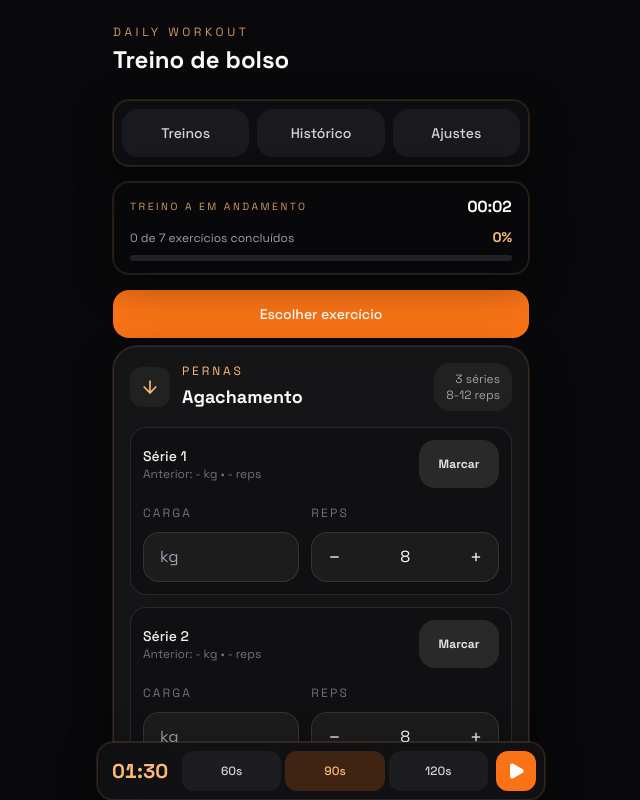
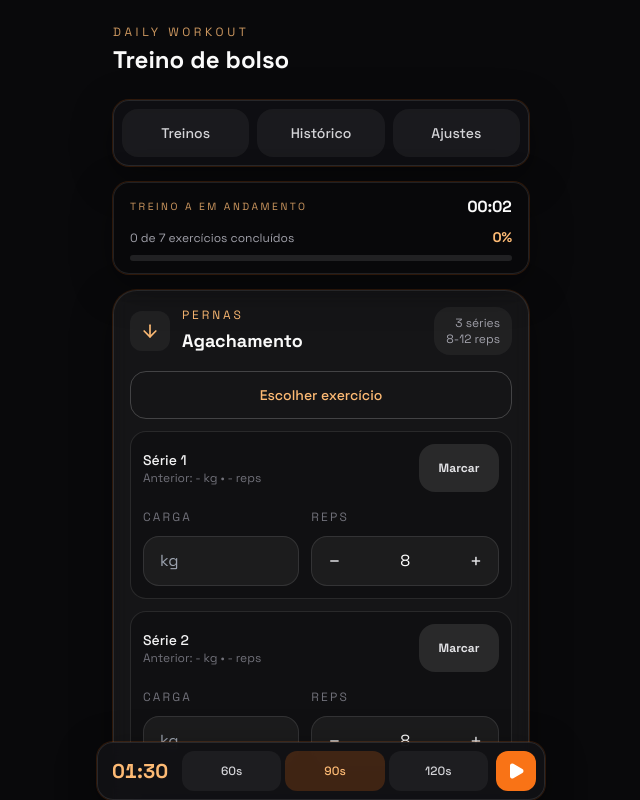
Before and after one commit to lnrdgst/daily-workout, a React (Vite) app: page /workout/A in a window 1280 px wide. Both pictures are taken after a click on the button "Iniciar treino". Shown: the top 800 px of the page, without its empty margins (319-959 px from the left). Built offline with nearby package versions, Linux system fonts and the light colour scheme.

Commit message:
refactor: aprimora selecao de exercicio prescrito

```diff
--- a/src/components/ConfirmDialog.tsx
+++ b/src/components/ConfirmDialog.tsx
@@ -6,7 +6,7 @@ interface ConfirmDialogProps {
   open: boolean;
   title: string;
   description: string;
-  confirmLabel: string;
+  confirmLabel?: string;
   cancelLabel: string;
   destructive?: boolean;
   confirmDisabled?: boolean;
@@ -76,14 +76,14 @@ export const ConfirmDialog = ({
           <button ref={cancelButtonRef} type="button" onClick={onCancel} className="touch-button bg-white/10 text-zinc-100">
             {cancelLabel}
           </button>
-          <button
+          {confirmLabel && <button
             type="button"
             onClick={onConfirm}
             disabled={confirmDisabled}
             className={`touch-button font-semibold text-white disabled:cursor-not-allowed disabled:opacity-50 ${destructive ? 'bg-danger' : 'bg-accent-500'}`}
           >
             {confirmLabel}
-          </button>
+          </button>}
           {additionalAction && (
             <button type="button" onClick={additionalAction.onClick} className="touch-button bg-danger font-semibold text-white">
               {additionalAction.label}
--- a/src/components/ExerciseCard.tsx
+++ b/src/components/ExerciseCard.tsx
@@ -10,6 +10,7 @@ interface ExerciseCardProps {
   previousSets: ExerciseSetLog[] | null;
   onSetChange: (setIndex: number, patch: Partial<ExerciseSetLog>) => void;
   onToggleCompleted: (setIndex: number, isCurrentlyCompleted: boolean) => void;
+  optionAction?: { label: string; onClick: () => void };
 }
 
 const AUTO_COLLAPSE_DELAY_MS = 550;
@@ -20,6 +21,7 @@ export const ExerciseCard = ({
   previousSets,
   onSetChange,
   onToggleCompleted,
+  optionAction,
 }: ExerciseCardProps) => {
   const completedSets = sessionState.sets.filter((set) => set.completed).length;
   const isCompleted = sessionState.sets.length > 0 && completedSets === sessionState.sets.length;
@@ -94,6 +96,9 @@ export const ExerciseCard = ({
         }`}
       >
         <div className="min-h-0 overflow-hidden">
+          {optionAction && <button type="button" onClick={optionAction.onClick} className="touch-button mb-3 w-full border border-white/20 bg-transparent text-sm text-accent-300">
+            {optionAction.label}
+          </button>}
           <div className="space-y-3">
             {sessionState.sets.map((set, index) => (
               <SetRow
--- a/src/pages/WorkoutPage.tsx
+++ b/src/pages/WorkoutPage.tsx
@@ -168,8 +168,7 @@ export const WorkoutPage = () => {
               const canChange = options.length > 1 && !!sessionState.executedExerciseId && !sessionState.sets.some((set) => set.completed);
               const displayedExercise = sessionState.executedExerciseId ? { ...exercise, ...exercisesById[sessionState.executedExerciseId], id: prescription.id } : exercise;
               return (
-                <div key={prescription.id} className="space-y-2">
-                  {canChoose && <button type="button" onClick={() => setOptionSlotId(prescription.id)} className="touch-button w-full bg-accent-500 text-white">Escolher exercício</button>}
+                <div key={prescription.id}>
                   <ExerciseCard
                   exercise={displayedExercise}
                   sessionState={sessionState}
@@ -178,8 +177,8 @@ export const WorkoutPage = () => {
                   onToggleCompleted={(setIndex, isCurrentlyCompleted) =>
                     handleSetCompletedToggle(sessionState.exerciseId, setIndex, isCurrentlyCompleted)
                   }
+                  optionAction={canChoose || canChange ? { label: canChoose ? 'Escolher exercício' : 'Trocar exercício', onClick: () => setOptionSlotId(prescription.id) } : undefined}
                 />
-                  {canChange && <button type="button" onClick={() => setOptionSlotId(prescription.id)} className="w-full text-sm text-accent-300">Trocar exercício</button>}
                 </div>
               );
             })}
@@ -244,7 +243,7 @@ export const WorkoutPage = () => {
         title="Escolha o exercício"
         description="Este treino permite mais de uma opção para este exercício."
         cancelLabel="Cancelar"
-        confirmLabel="Escolher"
+        confirmLabel={undefined}
         confirmDisabled
         onCancel={() => setOptionSlotId(null)}
         onConfirm={() => {}}
```
